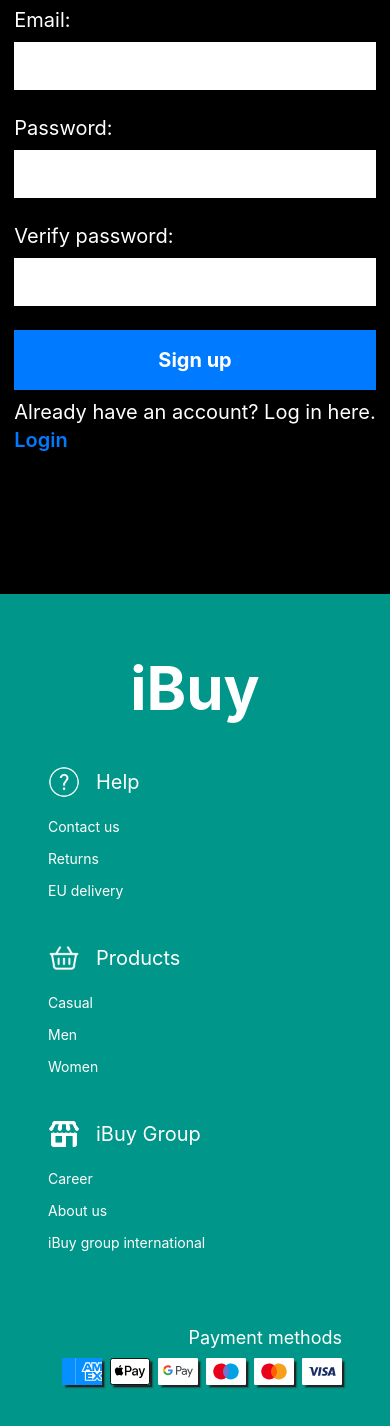
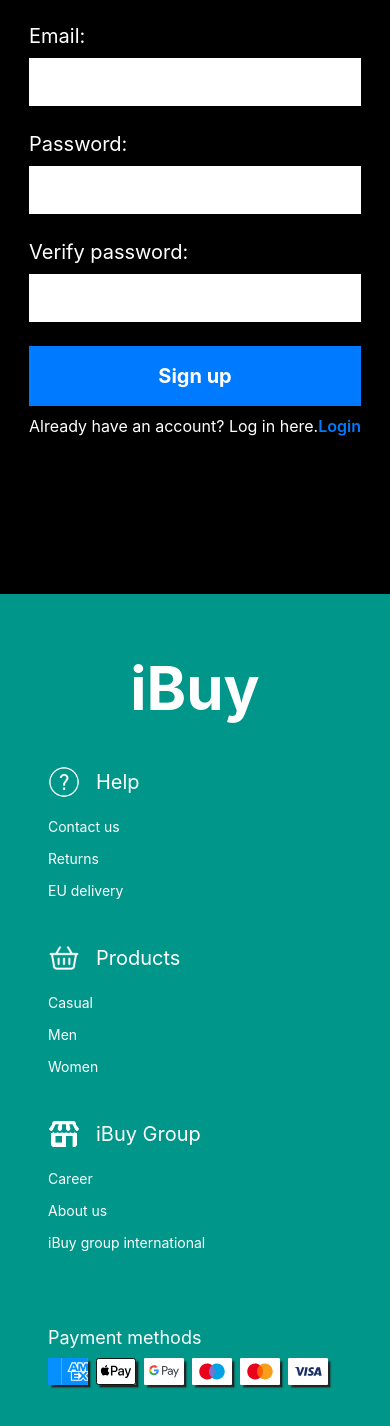
Before and after one commit to tolgapp/iBuy, a React (Vite) app: page /signup in a window 390 px wide. Shown: the part 758-2184 px from the top of the page. Built offline with nearby package versions, Linux system fonts and the light colour scheme; no server answers.

Commit message:
updated productDetail page with responsiveness

```diff
--- a/src/components/MobileMenu.tsx
+++ b/src/components/MobileMenu.tsx
@@ -17,7 +17,7 @@ const MobileMenu: React.FC<MobileMenuProps> = ({
 
   return (
     <div
-      className={`absolute flex justify-between w-full border bg-white p-5 mt-[.9rem] ${
+      className={`absolute flex justify-between w-full border bg-white p-5 mt-[.9rem] h-42 z-50 ${
         closeNews ? "shifted" : ""
       } ${
         isMobile ? "block" : "hidden"
--- a/src/components/Navbar.tsx
+++ b/src/components/Navbar.tsx
@@ -22,7 +22,7 @@ const Navbar: React.FC<NavbarProps> = ({ showSearch, closeNews }) => {
   };
 
   return (
-    <header className="bg-white p-4 shadow-md relative z-10 ">
+    <header className="bg-white p-4 shadow-md relative z-10">
       <div className="flex lg:justify-between items-center container mx-auto min-w-full">
         <div className="sm:hidden w-full flex justify-between space-x-4">
           {isMobile ? (
@@ -65,7 +65,7 @@ const Navbar: React.FC<NavbarProps> = ({ showSearch, closeNews }) => {
               <img
                 src="/images/icons/search.png"
                 alt="Search"
-                className="w-6 h-6"
+                className="w-6 h-6 cursor-pointer"
               />
             </button>
             {isLoggedIn ? (
@@ -73,18 +73,18 @@ const Navbar: React.FC<NavbarProps> = ({ showSearch, closeNews }) => {
                 <img
                   src="/images/icons/login.png"
                   alt="Profile"
-                  className="w-6 h-6"
+                  className="w-6 h-6 cursor-pointer"
                 />
               </Link>
             ) : (
               <>
                 <Link to="/signup">
-                  <button className="bg-blue-500 text-white py-2 px-4 rounded">
+                  <button className="bg-blue-500 text-white py-2 px-4 rounded cursor-pointer">
                     Sign up
                   </button>
                 </Link>
                 <Link to="/login">
-                  <button className="bg-blue-500 text-white py-2 px-4 rounded">
+                  <button className="bg-blue-500 text-white py-2 px-4 rounded cursor-pointer">
                     Login
                   </button>
                 </Link>
--- a/src/components/Payments.tsx
+++ b/src/components/Payments.tsx
@@ -3,8 +3,8 @@ import payment from "../data/payment-methods.json";
 const Payments = () => {
   return (
     <div className="mt-4 flex flex-col ">
-      <h3 className="my-1.5 text-white text-right text-lg">Payment methods</h3>
-      <section className="flex gap-2 justify-end">
+      <h3 className="my-1.5 text-white sm:text-right text-lg">Payment methods</h3>
+      <section className="flex gap-2  sm:justify-end">
         {payment.map((pay, index) => (
           <img
             key={index}
--- a/src/components/ProductDetail.tsx
+++ b/src/components/ProductDetail.tsx
@@ -56,28 +56,28 @@ const ProductDetail = () => {
   };
 
   return (
-    <div className="flex gap-5 p-12 max-w-[80rem] mx-auto mb-32">
+    <div className="flex flex-col sm:flex-row gap-5 p-12 max-w-[100rem] mx-auto mb-32">
       {mobileStyle ? (
         <Slides images={images} />
       ) : (
-        <div className="flex gap-8">
+        <div className="flex gap-12 max-w-full mx-auto">
           <div className="flex flex-col gap-2.5">
             {product.images.map((image, index) => (
               <img
                 key={index}
                 src={resolveImagePath(image)}
                 alt={`Thumbnail ${index + 1}`}
-                className="w-24 cursor-pointer border-4 border-gray-200"
+                className="max-w-24 cursor-pointer border-4 border-gray-200"
                 onMouseEnter={changeMainImage}
               />
             ))}
           </div>
           <div className="big-image">
-            <img src={mainImage} alt={product.description} />
+            <img src={mainImage} alt={product.description} className="max-w-[40rem]" />
           </div>
         </div>
       )}
-      <div className="flex flex-col justify-start gap-4 max-w-[30rem] ml-18">
+      <div className="flex flex-col sm:justify-start gap-4 max-w-[50rem] mt-3 sm:mt-0 sm:ml-18">
         <h2 className="text-5xl font-bold">{product.brand}</h2>
         <h3 className="text-3xl font-medium">{product.description}</h3>
         <h4 className="text-4xl font-bold">{product.price} €</h4>
--- a/src/components/Signup.tsx
+++ b/src/components/Signup.tsx
@@ -166,14 +166,13 @@ const Signup = () => {
             rtl={false}
             pauseOnFocusLoss
             draggable
-            pauseOnHover
             theme="light"
           />
-          <div className="text-white">
-            <p className="text-xl">Already have an account? Log in here. </p>
+          <div className="text-white flex justify-between">
+            <p className="sm:text-lg">Already have an account? Log in here. </p>
             <Link
               to={"/login"}
-              className="text-xl text-[#007bff] font-semibold"
+              className="sm:text-lg text-[#007bff] font-semibold"
             >
               Login
             </Link>
--- a/src/utils/helper.ts
+++ b/src/utils/helper.ts
@@ -1,7 +1,7 @@
 export const inputClass = "bg-white sm:min-w-[25rem] w-full text-black p-3 mb-4"
 export const labelClass = "text-left text-white text-xl mt-2 mb-2";
 export const formButton =
-  "text-white p-4 text-xl font-bold bg-[#007bff] mt-2 mb-2 w-full";
+  "text-white p-4 text-xl font-bold bg-[#007bff] mt-2 mb-2 w-full cursor-pointer hover:bg-[#0056b3] transition-colors duration-300";
 export const navLinkStyle = "text-lg font-medium text-black hover:underline hover:underline-offset-12"
 export const signUpAndLoginContainerClass =
   "flex items-center justify-center sm:min-h-screen";
```
Also changed, not shown: src/index.css (+3 -9 lines).
